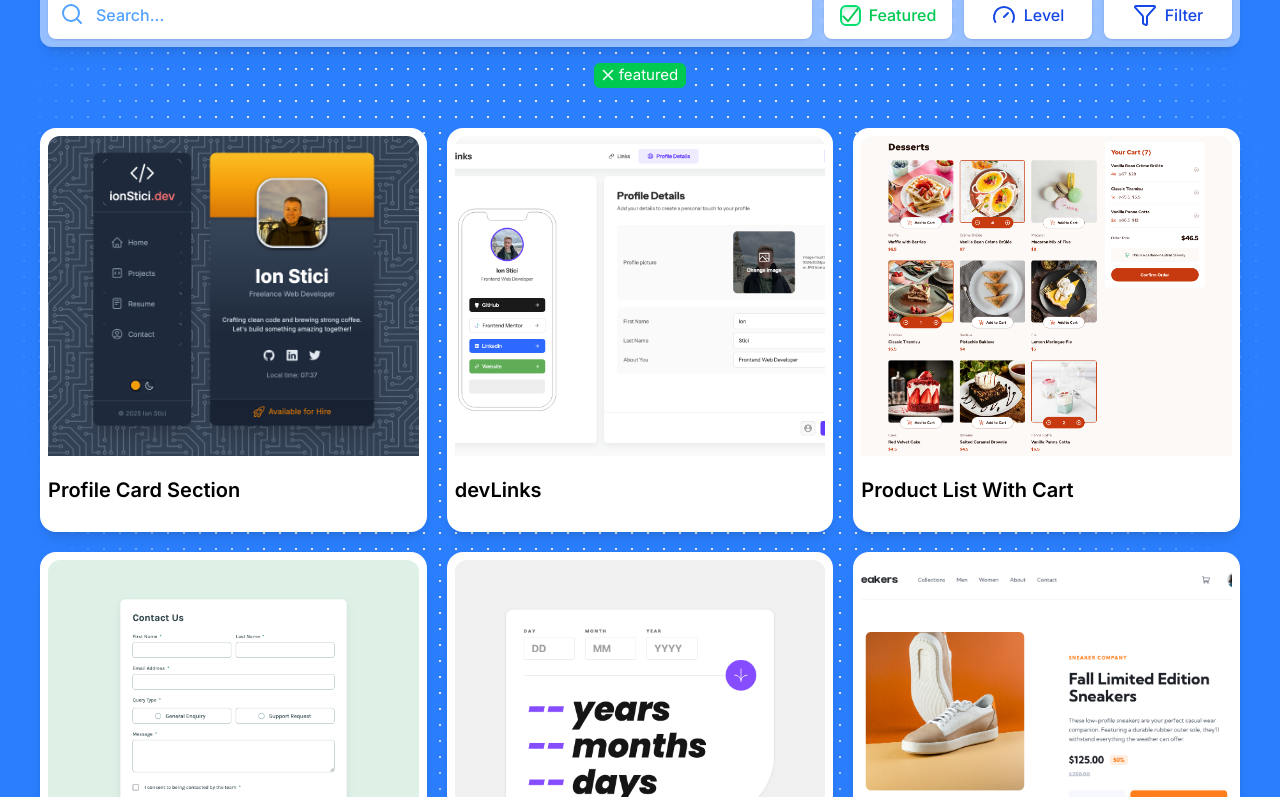
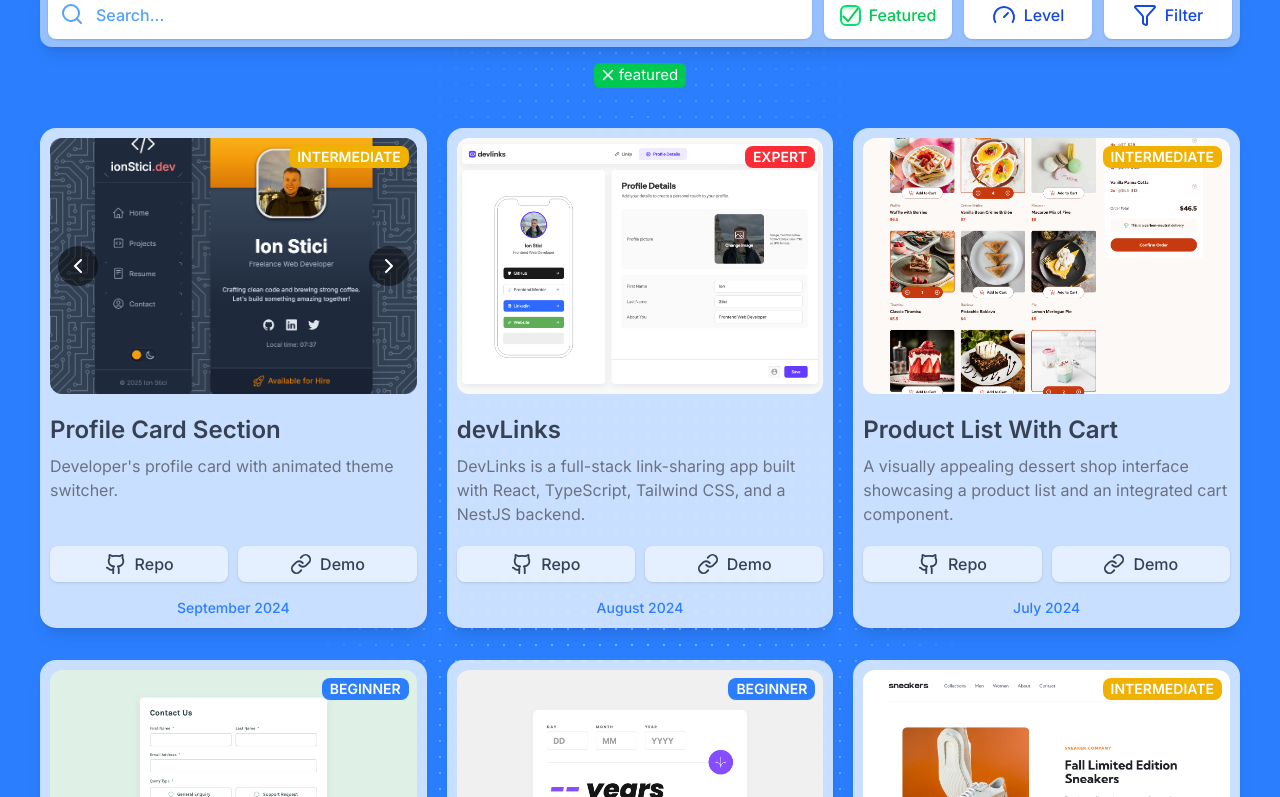
Before and after one commit to ionStici/projects, a React (Vite) app: page / in a window 1280 px wide. Shown: the part 403-1200 px from the top of the page. Built offline with nearby package versions, Linux system fonts and the light colour scheme.

Commit message:
Finish the project card

```diff
--- a/src/ui/panel/btn-level.tsx
+++ b/src/ui/panel/btn-level.tsx
@@ -20,10 +20,10 @@
   const activeLevel = searchParams.get("level");
 
   const getColor = (level: string) => {
-    if (level === "beginner") return "text-blue-600";
-    if (level === "intermediate") return "text-green-600";
-    if (level === "advanced") return "text-purple-600";
-    if (level === "expert") return "text-red-600";
+    if (level === "beginner") return "text-blue-500";
+    if (level === "intermediate") return "text-yellow-500";
+    if (level === "advanced") return "text-orange-500";
+    if (level === "expert") return "text-red-500";
   };
 
   return (
@@ -44,12 +44,12 @@
       <AnimatePresence>
         {isOpen && (
           <motion.div
-            initial={{ opacity: 0, scale: 0.9, y: "-15px" }}
+            initial={{ opacity: 0, scale: 0.9, y: "15px" }}
             animate={{ opacity: 1, scale: 1, y: 0 }}
-            exit={{ opacity: 0, scale: 0.9, y: "-15px" }}
-            className="absolute z-50 w-full top-16 left-0"
+            exit={{ opacity: 0, scale: 0.9, y: "15px" }}
+            className="absolute z-50 w-full bottom-16 left-0"
           >
-            <ul ref={ref} className="w-full flex flex-col bg-white rounded-lg shadow-2xl">
+            <ul ref={ref} className="w-full flex flex-col bg-white rounded-lg shadow-2xl z-10">
               {allLevels.map((level, i) => {
                 const color = getColor(level);
 
--- a/src/ui/panel/filter-modal.tsx
+++ b/src/ui/panel/filter-modal.tsx
@@ -26,7 +26,7 @@
           <FilterTechs />
         </FilterWrapper>
       )}
-      {isOpen && <FilterOverlay close={close} />}
+      {isOpen && <FilterOverlay key={"filter-wrapper"} close={close} />}
     </AnimatePresence>,
     document.documentElement
   );
@@ -35,7 +35,6 @@
 function FilterWrapper({ children }: { children: React.ReactNode }) {
   return (
     <motion.div
-      key={"a"}
       initial={{ x: "300px" }}
       animate={{ x: 0 }}
       exit={{ x: "300px" }}
@@ -50,6 +49,7 @@
 function FilterOverlay({ close }: { close: () => void }) {
   return (
     <motion.div
+      key={"filter-overlay"}
       initial={{ opacity: 0 }}
       animate={{ opacity: 1 }}
       exit={{ opacity: 0 }}
--- /dev/null
+++ b/src/ui/projects/completed-at.tsx
@@ -0,0 +1,11 @@
+export function CompletedAt({ completedAt }: { completedAt: string }) {
+  const completedAtDate = new Date(completedAt);
+  const completedAtMonth = completedAtDate.toLocaleString("default", { month: "long" });
+  const completedAtYear = completedAtDate.getFullYear();
+
+  return (
+    <p className="text-sm text-blue-500 font-medium text-center">
+      {completedAtMonth} {completedAtYear}
+    </p>
+  );
+}
--- /dev/null
+++ b/src/ui/projects/images.tsx
@@ -0,0 +1,81 @@
+import { AnimatePresence, motion } from "framer-motion";
+import { ChevronLeft, ChevronRight } from "lucide-react";
+import { useState } from "react";
+
+export function Images({ images, title }: { images: string[]; title: string }) {
+  const [currentIndex, setCurrentIndex] = useState(0);
+
+  const nextImage = () => {
+    setCurrentIndex((prev) => (prev + 1) % images.length);
+  };
+
+  const prevImage = () => {
+    setCurrentIndex((prev) => (prev - 1 + images.length) % images.length);
+  };
+
+  if (images.length <= 1) {
+    return (
+      <img
+        src={`/images/${images[0]}`}
+        alt={title}
+        className="rounded-xl size-full object-cover"
+        width={370}
+        height={256}
+      />
+    );
+  }
+
+  return (
+    <>
+      <AnimatePresence mode="wait">
+        <motion.div
+          key={currentIndex}
+          initial={{ x: 400 }}
+          animate={{ x: 0 }}
+          exit={{ x: -400 }}
+          transition={{ duration: 0.2, ease: "easeInOut" }}
+          className="w-full h-full"
+        >
+          <img
+            src={`/images/${images[currentIndex]}`}
+            alt={`${title} - Image ${currentIndex + 1}`}
+            className="rounded-xl size-full object-cover"
+            width={370}
+            height={256}
+          />
+        </motion.div>
+      </AnimatePresence>
+
+      <IconButton onClick={prevImage} className="left-2" ariaLabel="Previous image">
+        <ChevronLeft size={24} />
+      </IconButton>
+
+      <IconButton onClick={nextImage} className="right-2" ariaLabel="Next image">
+        <ChevronRight size={24} />
+      </IconButton>
+    </>
+  );
+}
+
+function IconButton({
+  children,
+  onClick,
+  className,
+  ariaLabel,
+}: {
+  children: React.ReactNode;
+  onClick: () => void;
+  className: string;
+  ariaLabel: string;
+}) {
+  return (
+    <button
+      onClick={onClick}
+      className={`absolute top-1/2 -translate-y-1/2 bg-black/50 hover:bg-black/70 text-white p-2 rounded-full transition-colors duration-200 cursor-pointer
+      ${className}`}
+      aria-label={ariaLabel}
+    >
+      {children}
+    </button>
+  );
+}
--- a/src/ui/projects/index.tsx
+++ b/src/ui/projects/index.tsx
@@ -3,17 +3,19 @@
 import { useState } from "react";
 import { ProjectsWrapper } from "./projects-wrapper";
 import ProjectCard from "./project-card";
+import { getActiveParams } from "../../utils/get-active-params";
+import { useGetFeatured } from "../../hooks/use-get-featured";
 
 export function Projects() {
-  const [perPage, setPerPage] = useState(6);
+  const isFeatured = useGetFeatured();
+  const [searchParams] = useSearchParams();
+  const params = getActiveParams(searchParams);
+  const [perPage, setPerPage] = useState(100);
   const [projects, setProjects] = useState(projectsData);
-
-  const [searchParams] = useSearchParams();
-  const search = searchParams.get("search") || "";
 
   return (
     <ProjectsWrapper>
-      <div className="grid grid-cols-1 md:grid-cols-2 lg:grid-cols-3 gap-5">
+      <div className="grid grid-cols-1 sm:grid-cols-2 lg:grid-cols-3 gap-x-5 gap-y-8">
         {projects.slice(0, perPage).map((project) => (
           <ProjectCard key={project.id} project={project} />
         ))}
--- /dev/null
+++ b/src/ui/projects/level-label.tsx
@@ -0,0 +1,13 @@
+import { getLevelColor } from "../../utils/get-level-color";
+import { Level } from "../../data/projects";
+export function LevelLabel({ level }: { level: string }) {
+  const levelColor = getLevelColor(level as Level);
+
+  return (
+    <span
+      className={`${levelColor} absolute top-2 right-2 text-sm px-2 py-[1px] rounded-lg font-semibold`}
+    >
+      {level.toUpperCase()}
+    </span>
+  );
+}
--- /dev/null
+++ b/src/ui/projects/links.tsx
@@ -0,0 +1,39 @@
+import { Github, Link } from "lucide-react";
+import { motion } from "framer-motion";
+
+export function Links({ repo, demo }: { repo: string; demo: string }) {
+  return (
+    <div className="flex items-center justify-center gap-[10px] mb-4 mt-auto">
+      <motion.a
+        href={repo}
+        target="_blank"
+        rel="noopener noreferrer"
+        className="flex-1 h-9 flex items-center justify-center gap-2 text-gray-700 shadow rounded-lg font-medium bg-white/50"
+        whileHover={{
+          y: -2,
+          scale: 1.05,
+          backgroundColor: "rgba(255, 255, 255, 0.8)",
+          transition: { duration: 0.2 },
+        }}
+      >
+        <Github className="size-[22px]" />
+        <span>Repo</span>
+      </motion.a>
+      <motion.a
+        href={demo}
+        target="_blank"
+        rel="noopener noreferrer"
+        className="flex-1 h-9 flex items-center justify-center gap-2 text-gray-700 shadow rounded-lg font-medium bg-white/50"
+        whileHover={{
+          y: -2,
+          scale: 1.05,
+          backgroundColor: "rgba(255, 255, 255, 0.8)",
+          transition: { duration: 0.2 },
+        }}
+      >
+        <Link className="size-[22px]" />
+        <span>Demo</span>
+      </motion.a>
+    </div>
+  );
+}
--- a/src/ui/projects/project-card.tsx
+++ b/src/ui/projects/project-card.tsx
@@ -1,21 +1,25 @@
 import { Project } from "./../../data/projects";
+import { CompletedAt } from "./completed-at";
+import { Images } from "./images";
+import { LevelLabel } from "./level-label";
+import { Links } from "./links";
+import { ProjectTitle } from "./project-title";
 
 type Props = { project: Project };
 
 export default function ProjectCard({ project }: Props) {
+  const { title, images, summary, repo, demo, level, completedAt } = project;
+  // const { slug, techStack, tags } = project;
+
   return (
-    <div className="h-full">
-      <div className="bg-white p-2 rounded-2xl shadow-lg h-full flex flex-col">
-        <div className="w-full h-80 flex-shrink-0">
-          <img
-            src={`/images/${project.images[0]}`}
-            alt={project.title}
-            className="rounded-t-xl size-full object-cover"
-          />
-        </div>
-
-        <div className="py-5 font-semibold text-xl">{project.title}</div>
+    <div className="h-full flex flex-col rounded-2xl shadow-lg p-[10px] bg-white/75 backdrop-blur-[1px]">
+      <div className="w-full h-64 flex-shrink-0 overflow-hidden relative mb-5">
+        <Images images={images} title={title} />
+        <LevelLabel level={level} />
       </div>
+      <ProjectTitle title={title} summary={summary} />
+      <Links repo={repo} demo={demo} />
+      <CompletedAt completedAt={completedAt} />
     </div>
   );
 }
--- /dev/null
+++ b/src/ui/projects/project-title.tsx
@@ -0,0 +1,8 @@
+export function ProjectTitle({ title, summary }: { title: string; summary: string }) {
+  return (
+    <div className="mb-5">
+      <p className="text-xl md:text-2xl font-semibold text-gray-700 mb-2">{title}</p>
+      <p className="text-sm md:text-base text-gray-500">{summary}</p>
+    </div>
+  );
+}
--- a/src/ui/projects/projects-wrapper.tsx
+++ b/src/ui/projects/projects-wrapper.tsx
@@ -2,7 +2,7 @@
 
 export function ProjectsWrapper({ children }: { children: React.ReactNode }) {
   return (
-    <section className="w-full max-w-[1200px] mx-auto">
+    <section className="w-full max-w-[1200px] mx-auto mb-10">
       <Panel />
       <div>{children}</div>
     </section>
--- /dev/null
+++ b/src/utils/get-level-color.ts
@@ -0,0 +1,14 @@
+import { Level } from "../data/projects";
+
+export function getLevelColor(level: Level) {
+  switch (level) {
+    case "beginner":
+      return "bg-blue-500 text-white";
+    case "intermediate":
+      return "bg-yellow-500 text-white";
+    case "advanced":
+      return "bg-orange-500 text-white";
+    case "expert":
+      return "bg-red-500 text-white";
+  }
+}
```
